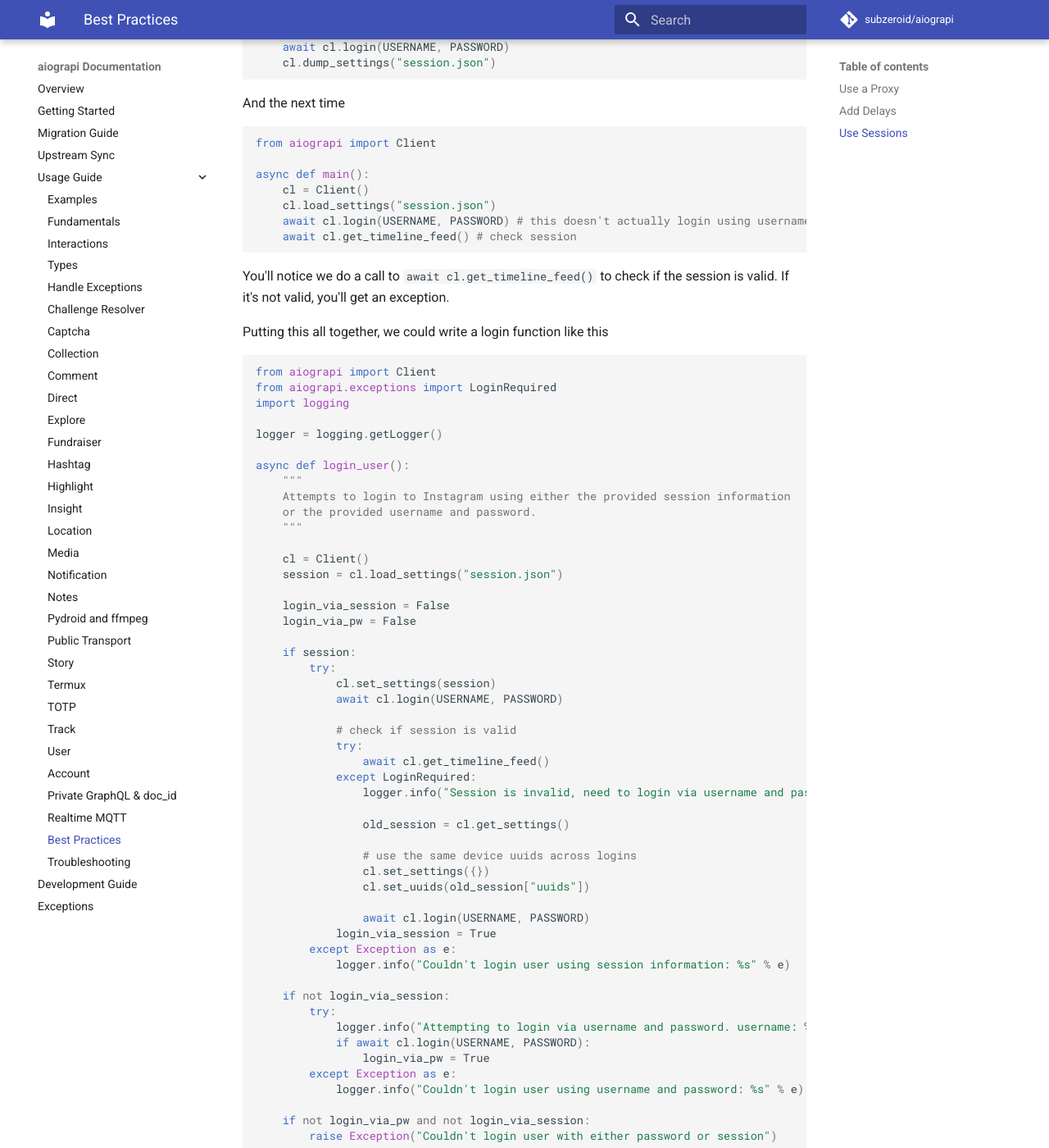
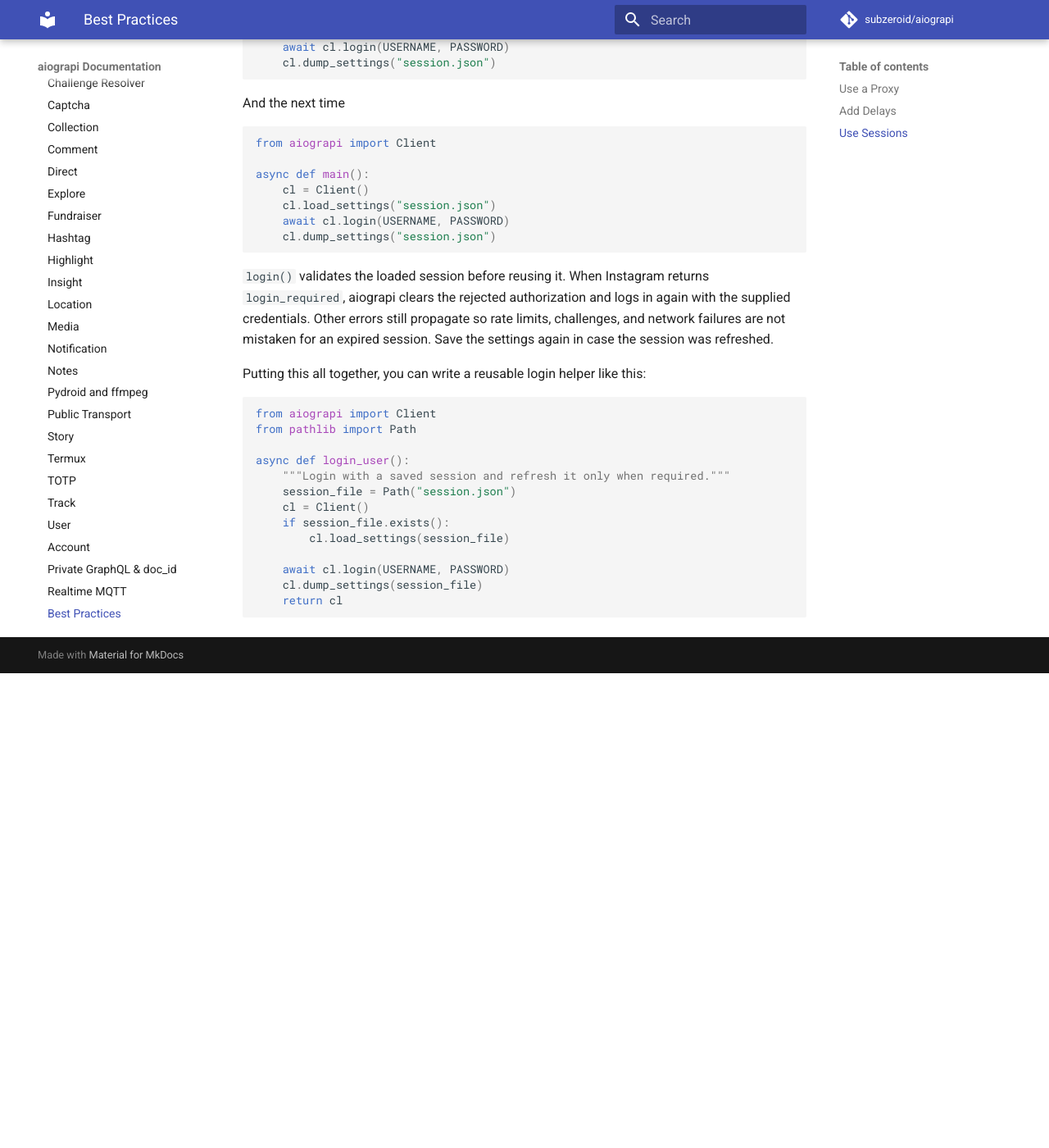
Before and after one commit to subzeroid/aiograpi, an MkDocs documentation site: the page built from docs/usage-guide/best-practices.md, in a window 1280 px wide and 1400 px high, scrolled down 1609 px. Shown: the whole window at 82% size. Built offline with MkDocs 1.6.1 and Material for MkDocs 9.7.7, drawn with Linux system fonts in a browser that asks for light colours; comment, search, counter and statistics services are not loaded; the version menu is left out; after the commit the page ends 2430 px from its top, so only the background shows below that.

Commit message:
fix: validate loaded sessions during login (#420)
* fix: validate loaded sessions during login

* test: avoid stale highlight fixture in live smoke

````diff
--- a/aiograpi/__init__.py
+++ b/aiograpi/__init__.py
@@ -47,7 +47,7 @@ from aiograpi.mixins.video import DownloadVideoMixin, UploadVideoMixin
 # Used as fallback logger if another is not provided.
 DEFAULT_LOGGER = logging.getLogger("aiograpi")
 
-__upstream_instagrapi_version__ = "2.18.8"
+__upstream_instagrapi_version__ = "2.18.12"
 
 
 class Client(
--- a/docs/usage-guide/best-practices.md
+++ b/docs/usage-guide/best-practices.md
@@ -79,63 +79,30 @@ from aiograpi import Client
 async def main():
     cl = Client()
     cl.load_settings("session.json")
-    await cl.login(USERNAME, PASSWORD) # this doesn't actually login using username/password but uses the session
-    await cl.get_timeline_feed() # check session
+    await cl.login(USERNAME, PASSWORD)
+    cl.dump_settings("session.json")
 ```
 
-You'll notice we do a call to `await cl.get_timeline_feed()` to check if the session is valid. If it's not valid, you'll get an exception.
+`login()` validates the loaded session before reusing it. When Instagram
+returns `login_required`, aiograpi clears the rejected authorization and logs
+in again with the supplied credentials. Other errors still propagate so rate
+limits, challenges, and network failures are not mistaken for an expired
+session. Save the settings again in case the session was refreshed.
 
-Putting this all together, we could write a login function like this
+Putting this all together, you can write a reusable login helper like this:
 
 ``` python
 from aiograpi import Client
-from aiograpi.exceptions import LoginRequired
-import logging
-
-logger = logging.getLogger()
+from pathlib import Path
 
 async def login_user():
-    """
-    Attempts to login to Instagram using either the provided session information
-    or the provided username and password.
-    """
+    """Login with a saved session and refresh it only when required."""
+    session_file = Path("session.json")
+    cl = Client()
+    if session_file.exists():
+        cl.load_settings(session_file)
 
-    cl = Client()
-    session = cl.load_settings("session.json")
-
-    login_via_session = False
-    login_via_pw = False
-
-    if session:
-        try:
-            cl.set_settings(session)
-            await cl.login(USERNAME, PASSWORD)
-
-            # check if session is valid
-            try:
-                await cl.get_timeline_feed()
-            except LoginRequired:
-                logger.info("Session is invalid, need to login via username and password")
-
-                old_session = cl.get_settings()
-
-                # use the same device uuids across logins
-                cl.set_settings({})
-                cl.set_uuids(old_session["uuids"])
-
-                await cl.login(USERNAME, PASSWORD)
-            login_via_session = True
-        except Exception as e:
-            logger.info("Couldn't login user using session information: %s" % e)
-
-    if not login_via_session:
-        try:
-            logger.info("Attempting to login via username and password. username: %s" % USERNAME)
-            if await cl.login(USERNAME, PASSWORD):
-                login_via_pw = True
-        except Exception as e:
-            logger.info("Couldn't login user using username and password: %s" % e)
-
-    if not login_via_pw and not login_via_session:
-        raise Exception("Couldn't login user with either password or session")
+    await cl.login(USERNAME, PASSWORD)
+    cl.dump_settings(session_file)
+    return cl
 ```
````
Also changed, not shown: README.md (+8 -1 lines), docs/getting-started.md (+13 -0 lines), docs/usage-guide/interactions.md (+1 -1 lines), 6 other files.
